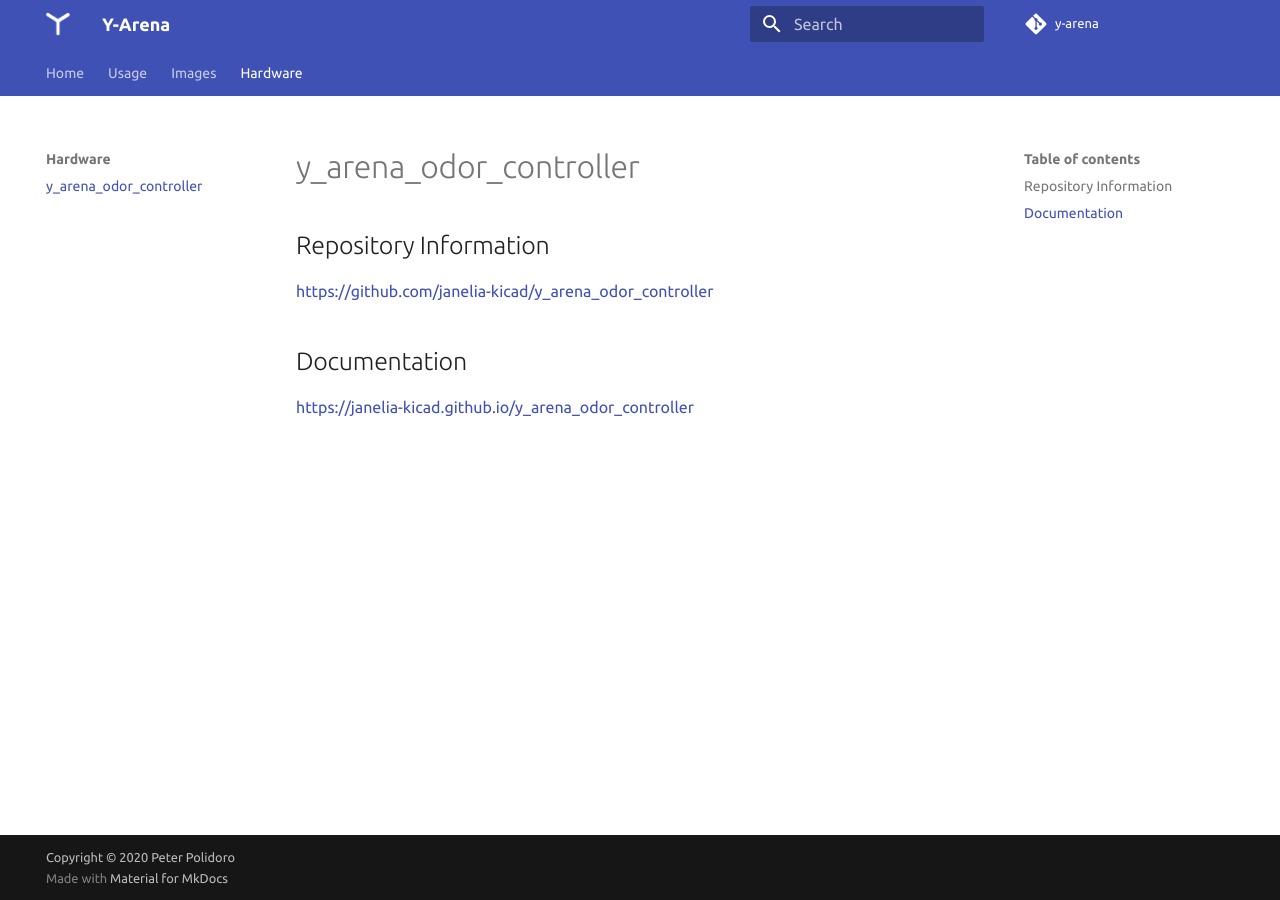
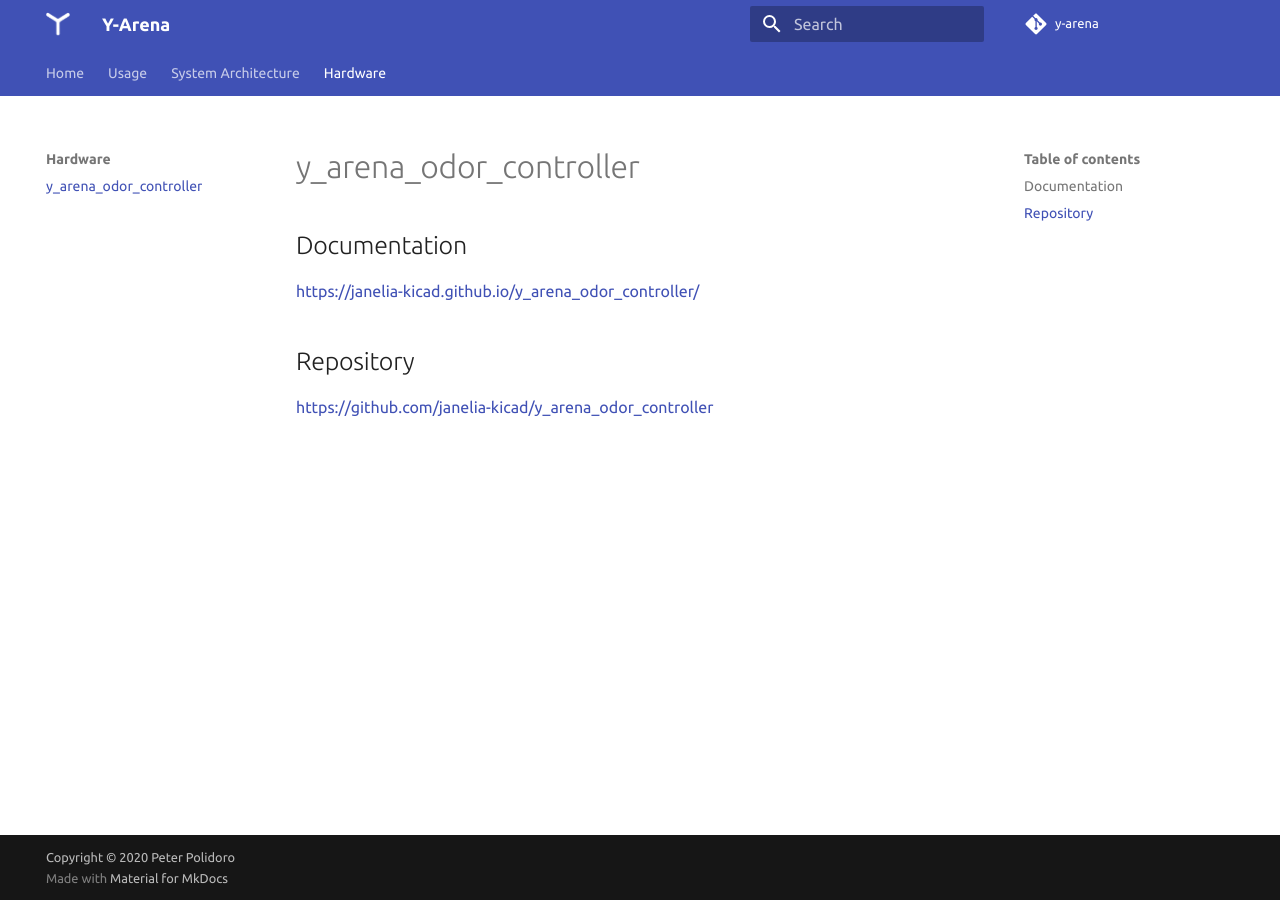
Before and after one commit to peterpolidoro/y-arena, an MkDocs documentation site: the page built from docs/hardware/y_arena_odor_controller.md, in a window 1280 px wide. Built offline with MkDocs 1.6.1 and Material for MkDocs 9.7.7, drawn with Linux system fonts in a browser that asks for light colours; comment, search, counter and statistics services are not loaded.

Commit message:
Add system architecture

```diff
--- a/docs/hardware/y_arena_odor_controller.md
+++ b/docs/hardware/y_arena_odor_controller.md
@@ -1,7 +1,7 @@
-## Repository Information
+## Documentation
+
+<https://janelia-kicad.github.io/y_arena_odor_controller/>
+
+## Repository
 
 <https://github.com/janelia-kicad/y_arena_odor_controller>
-
-## Documentation
-
-<https://janelia-kicad.github.io/y_arena_odor_controller>
--- a/mkdocs.yml
+++ b/mkdocs.yml
@@ -34,10 +34,9 @@
        - Docker Command Line: usage/cli.md
        - Arena Odors Message: usage/arena_odors_message.md
        - Odors Vector: usage/odors_vector.md
-    - Images:
-       - Arena: images/arena.md
-       - Module Side: images/module_side.md
-       - Module Top: images/module_top.md
-       - Module Top Labeled: images/module_top_labeled.md
+    - System Architecture:
+       - Arena: sa/arena.md
+       - Module: sa/module.md
+       - Rig: sa/rig.md
     - Hardware:
        - y_arena_odor_controller: hardware/y_arena_odor_controller.md
```
Also changed, not shown: README.org (+0 -78 lines), docs/images/arena.md (deleted, +0 -2 lines), docs/images/module_side.md (deleted, +0 -2 lines), docs/images/module_top.md (deleted, +0 -2 lines), docs/images/module_top_labeled.md (deleted, +0 -2 lines), docs/sa/arena.md (added, +10 -0 lines), docs/sa/module.md (added, +12 -0 lines), docs/sa/rig.md (added, +11 -0 lines), docs/sa/img/arena.png (renamed from docs/images/arena.png), 3 other files.
